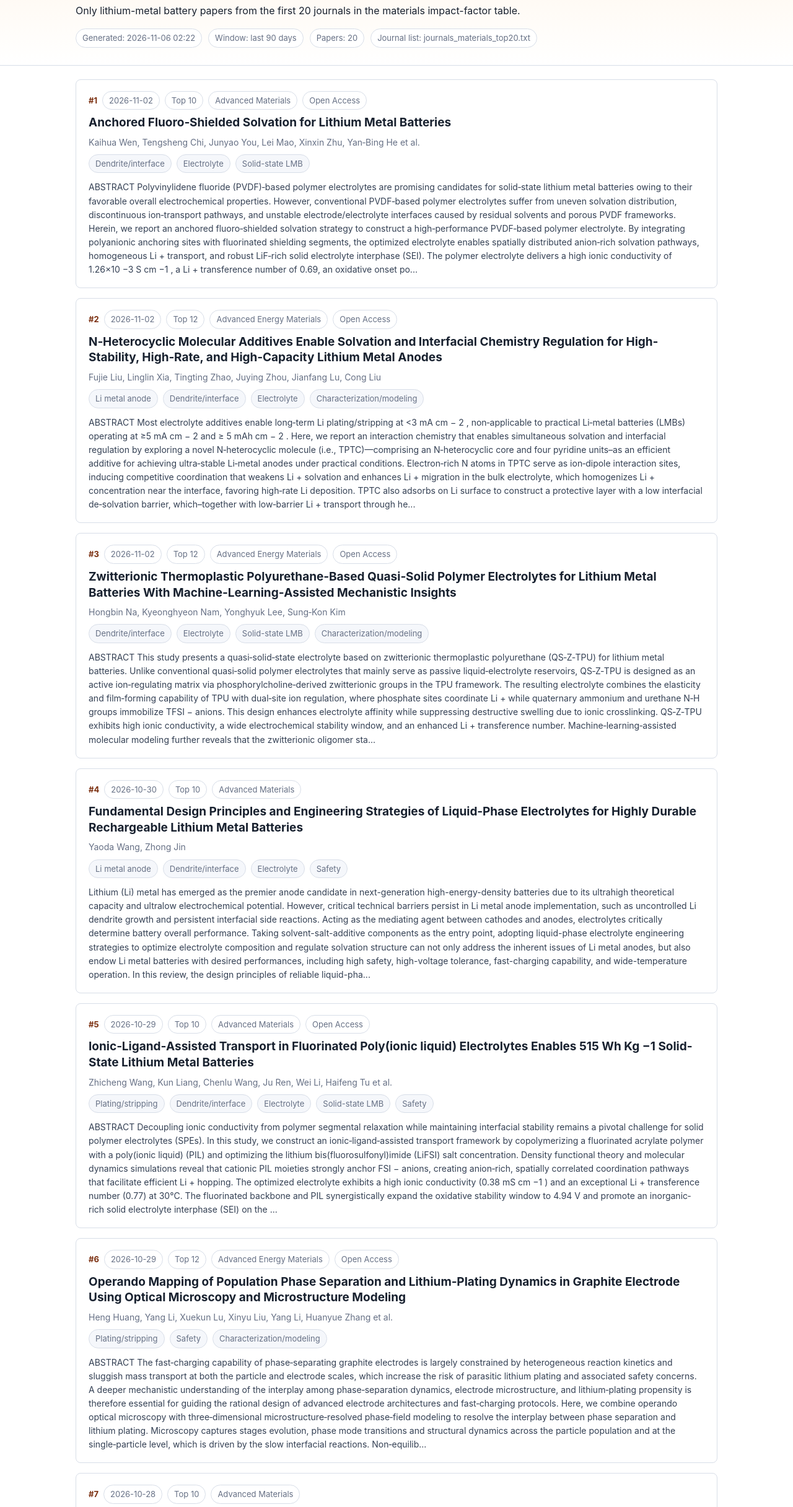
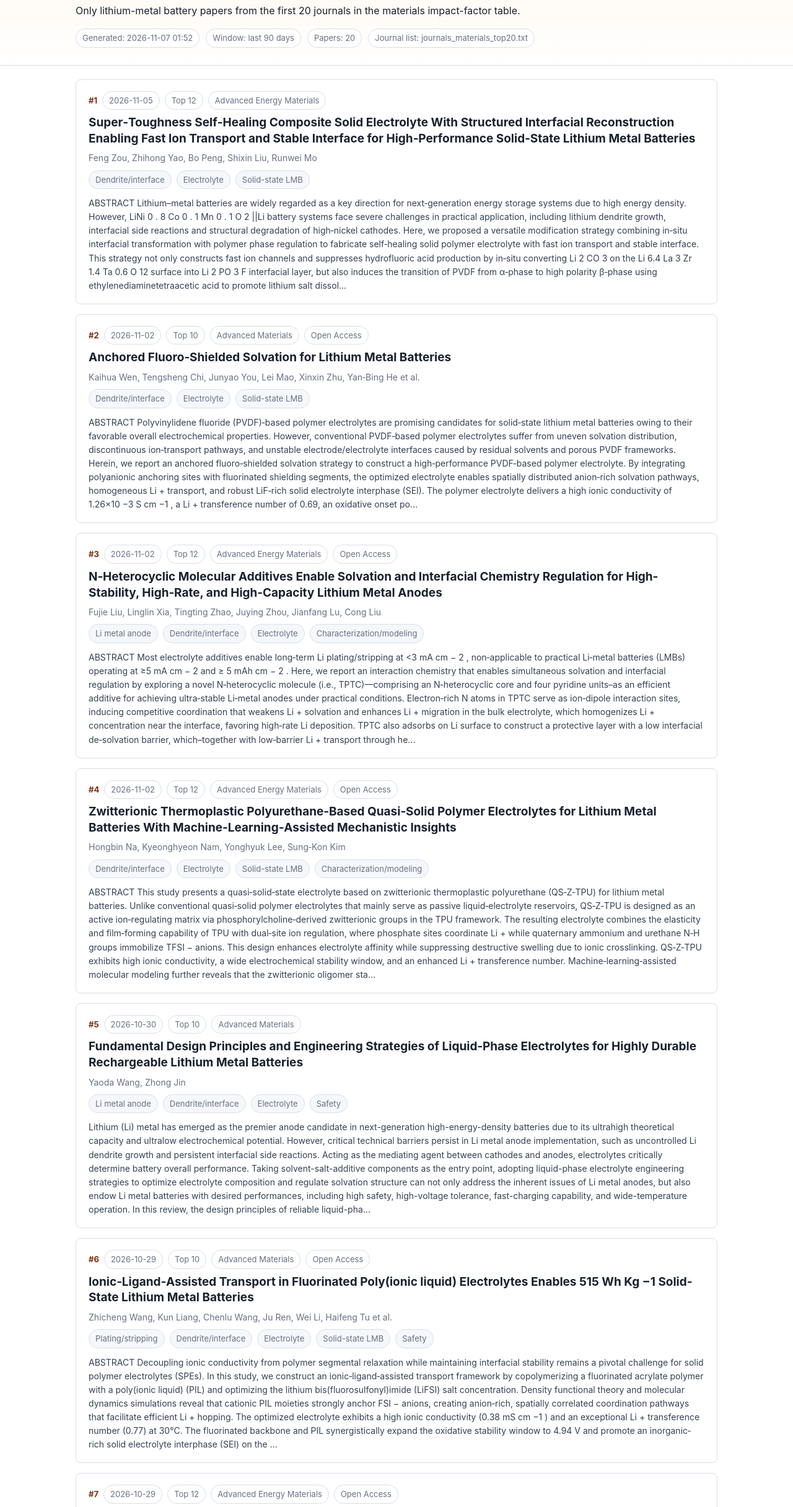
Before and after one commit to liliY111222/lmb-top20-daily, a plain HTML site: page index.html in a window 1280 px wide. Shown: the part 77-2509 px from the top of the page at 62% size. Drawn offline with Linux system fonts and the light colour scheme.

Commit message:
Update lithium-metal battery papers

```diff
--- a/index.html
+++ b/index.html
@@ -114,7 +114,7 @@
       <h1>Lithium Metal Battery Papers - Materials Top 20</h1>
       <div>Only lithium-metal battery papers from the first 20 journals in the materials impact-factor table.</div>
       <div class="summary">
-        <span class="pill">Generated: 2026-11-06 02:22</span>
+        <span class="pill">Generated: 2026-11-07 01:52</span>
         <span class="pill">Window: last 90 days</span>
         <span class="pill">Papers: 20</span>
         <span class="pill">Journal list: journals_materials_top20.txt</span>
@@ -126,7 +126,15 @@
 
 
             <article class="paper">
-              <div class="meta"><strong>#1</strong><span>2026-11-02</span><span>Top 10</span><span>Advanced Materials</span><span>Open Access</span></div>
+              <div class="meta"><strong>#1</strong><span>2026-11-05</span><span>Top 12</span><span>Advanced Energy Materials</span></div>
+              <h2><a href="https://doi.org/10.1002/aenm.71809" target="_blank" rel="noreferrer">Super‐Toughness Self‐Healing Composite Solid Electrolyte With Structured Interfacial Reconstruction Enabling Fast Ion Transport and Stable Interface for High‐Performance Solid‐State Lithium Metal Batteries</a></h2>
+              <p class="authors">Feng Zou, Zhihong Yao, Bo Peng, Shixin Liu, Runwei Mo</p>
+              <div class="tags"><span>Dendrite/interface</span><span>Electrolyte</span><span>Solid-state LMB</span></div>
+              <p class="abstract">ABSTRACT Lithium–metal batteries are widely regarded as a key direction for next‐generation energy storage systems due to high energy density. However, LiNi 0 . 8 Co 0 . 1 Mn 0 . 1 O 2 ||Li battery systems face severe challenges in practical application, including lithium dendrite growth, interfacial side reactions and structural degradation of high‐nickel cathodes. Here, we proposed a versatile modification strategy combining in‐situ interfacial transformation with polymer phase regulation to fabricate self‐healing solid polymer electrolyte with fast ion transport and stable interface. This strategy not only constructs fast ion channels and suppresses hydrofluoric acid production by in‐situ converting Li 2 CO 3 on the Li 6.4 La 3 Zr 1.4 Ta 0.6 O 12 surface into Li 2 PO 3 F interfacial layer, but also induces the transition of PVDF from α‐phase to high polarity β‐phase using ethylenediaminetetraacetic acid to promote lithium salt dissol...</p>
+            </article>
+
+            <article class="paper">
+              <div class="meta"><strong>#2</strong><span>2026-11-02</span><span>Top 10</span><span>Advanced Materials</span><span>Open Access</span></div>
               <h2><a href="https://doi.org/10.1002/adma.75606" target="_blank" rel="noreferrer">Anchored Fluoro‐Shielded Solvation for Lithium Metal Batteries</a></h2>
               <p class="authors">Kaihua Wen, Tengsheng Chi, Junyao You, Lei Mao, Xinxin Zhu, Yan‐Bing He et al.</p>
               <div class="tags"><span>Dendrite/interface</span><span>Electrolyte</span><span>Solid-state LMB</span></div>
@@ -134,7 +142,7 @@
             </article>
 
             <article class="paper">
-              <div class="meta"><strong>#2</strong><span>2026-11-02</span><span>Top 12</span><span>Advanced Energy Materials</span><span>Open Access</span></div>
+              <div class="meta"><strong>#3</strong><span>2026-11-02</span><span>Top 12</span><span>Advanced Energy Materials</span><span>Open Access</span></div>
               <h2><a href="https://doi.org/10.1002/aenm.71794" target="_blank" rel="noreferrer">N‐Heterocyclic Molecular Additives Enable Solvation and Interfacial Chemistry Regulation for High‐Stability, High‐Rate, and High‐Capacity Lithium Metal Anodes</a></h2>
               <p class="authors">Fujie Liu, Linglin Xia, Tingting Zhao, Juying Zhou, Jianfang Lu, Cong Liu</p>
               <div class="tags"><span>Li metal anode</span><span>Dendrite/interface</span><span>Electrolyte</span><span>Characterization/modeling</span></div>
@@ -142,7 +150,7 @@
             </article>
 
             <article class="paper">
-              <div class="meta"><strong>#3</strong><span>2026-11-02</span><span>Top 12</span><span>Advanced Energy Materials</span><span>Open Access</span></div>
+              <div class="meta"><strong>#4</strong><span>2026-11-02</span><span>Top 12</span><span>Advanced Energy Materials</span><span>Open Access</span></div>
               <h2><a href="https://doi.org/10.1002/aenm.71793" target="_blank" rel="noreferrer">Zwitterionic Thermoplastic Polyurethane‐Based Quasi‐Solid Polymer Electrolytes for Lithium Metal Batteries With Machine‐Learning‐Assisted Mechanistic Insights</a></h2>
               <p class="authors">Hongbin Na, Kyeonghyeon Nam, Yonghyuk Lee, Sung‐Kon Kim</p>
               <div class="tags"><span>Dendrite/interface</span><span>Electrolyte</span><span>Solid-state LMB</span><span>Characterization/modeling</span></div>
@@ -150,7 +158,7 @@
             </article>
 
             <article class="paper">
-              <div class="meta"><strong>#4</strong><span>2026-10-30</span><span>Top 10</span><span>Advanced Materials</span></div>
+              <div class="meta"><strong>#5</strong><span>2026-10-30</span><span>Top 10</span><span>Advanced Materials</span></div>
               <h2><a href="https://doi.org/10.1002/adma.75533" target="_blank" rel="noreferrer">Fundamental Design Principles and Engineering Strategies of Liquid‐Phase Electrolytes for Highly Durable Rechargeable Lithium Metal Batteries</a></h2>
               <p class="authors">Yaoda Wang, Zhong Jin</p>
               <div class="tags"><span>Li metal anode</span><span>Dendrite/interface</span><span>Electrolyte</span><span>Safety</span></div>
@@ -158,7 +166,7 @@
             </article>
 
             <article class="paper">
-              <div class="meta"><strong>#5</strong><span>2026-10-29</span><span>Top 10</span><span>Advanced Materials</span><span>Open Access</span></div>
+              <div class="meta"><strong>#6</strong><span>2026-10-29</span><span>Top 10</span><span>Advanced Materials</span><span>Open Access</span></div>
               <h2><a href="https://doi.org/10.1002/adma.75524" target="_blank" rel="noreferrer">Ionic‐Ligand‐Assisted Transport in Fluorinated Poly(ionic liquid) Electrolytes Enables 515 Wh Kg −1 Solid‐State Lithium Metal Batteries</a></h2>
               <p class="authors">Zhicheng Wang, Kun Liang, Chenlu Wang, Ju Ren, Wei Li, Haifeng Tu et al.</p>
               <div class="tags"><span>Plating/stripping</span><span>Dendrite/interface</span><span>Electrolyte</span><span>Solid-state LMB</span><span>Safety</span></div>
@@ -166,7 +174,7 @@
             </article>
 
             <article class="paper">
-              <div class="meta"><strong>#6</strong><span>2026-10-29</span><span>Top 12</span><span>Advanced Energy Materials</span><span>Open Access</span></div>
+              <div class="meta"><strong>#7</strong><span>2026-10-29</span><span>Top 12</span><span>Advanced Energy Materials</span><span>Open Access</span></div>
               <h2><a href="https://doi.org/10.1002/aenm.71762" target="_blank" rel="noreferrer">Operando Mapping of Population Phase Separation and Lithium‐Plating Dynamics in Graphite Electrode Using Optical Microscopy and Microstructure Modeling</a></h2>
               <p class="authors">Heng Huang, Yang Li, Xuekun Lu, Xinyu Liu, Yang Li, Huanyue Zhang et al.</p>
               <div class="tags"><span>Plating/stripping</span><span>Safety</span><span>Characterization/modeling</span></div>
@@ -174,7 +182,7 @@
             </article>
 
             <article class="paper">
-              <div class="meta"><strong>#7</strong><span>2026-10-28</span><span>Top 10</span><span>Advanced Materials</span></div>
+              <div class="meta"><strong>#8</strong><span>2026-10-28</span><span>Top 10</span><span>Advanced Materials</span></div>
               <h2><a href="https://doi.org/10.1002/adma.75485" target="_blank" rel="noreferrer">Beyond Isolated Active Sites: Adjacent Single‐Atom‐Nanoparticle Electronic Coupling Enables Lateral Lithium Growth</a></h2>
               <p class="authors">Jun Zhang, Yu Dong, Zhenyu Wang, Tongxiang Chen, Xudong Sun, Jing Li et al.</p>
               <div class="tags"><span>Li metal anode</span><span>Dendrite/interface</span><span>Characterization/modeling</span></div>
@@ -182,7 +190,7 @@
             </article>
 
             <article class="paper">
-              <div class="meta"><strong>#8</strong><span>2026-10-27</span><span>Top 12</span><span>Advanced Energy Materials</span><span>Open Access</span></div>
+              <div class="meta"><strong>#9</strong><span>2026-10-27</span><span>Top 12</span><span>Advanced Energy Materials</span><span>Open Access</span></div>
               <h2><a href="https://doi.org/10.1002/aenm.71759" target="_blank" rel="noreferrer">Bifunctional Additive Enabled Thermoresponsive Electrolytes With Dual‐Mode Manipulation Toward Safe Lithium Metal Batteries</a></h2>
               <p class="authors">Xue Yang, Xiao Hang Guo, Ming Hui Zhang, Yu Hao Huang, Yong Li, Bao Ning Zhu et al.</p>
               <div class="tags"><span>Dendrite/interface</span><span>Electrolyte</span><span>Solid-state LMB</span><span>Safety</span></div>
@@ -190,7 +198,7 @@
             </article>
 
             <article class="paper">
-              <div class="meta"><strong>#9</strong><span>2026-10-27</span><span>Top 12</span><span>Advanced Energy Materials</span><span>Open Access</span></div>
+              <div class="meta"><strong>#10</strong><span>2026-10-27</span><span>Top 12</span><span>Advanced Energy Materials</span><span>Open Access</span></div>
               <h2><a href="https://doi.org/10.1002/aenm.71761" target="_blank" rel="noreferrer">Redirecting Bond Cleavage in Sacrificial Prelithiation via Dual‐Side Separator Engineering for Anode‐Free Lithium Batteries</a></h2>
               <p class="authors">Junyu Zhang, Xiangrui Tian, Jiawen Tang, Yunsong Li, Wenzhuo Tan, Peiwen Fan et al.</p>
               <div class="tags"><span>Dendrite/interface</span><span>Electrolyte</span><span>Solid-state LMB</span><span>Characterization/modeling</span></div>
@@ -198,7 +206,7 @@
             </article>
 
             <article class="paper">
-              <div class="meta"><strong>#10</strong><span>2026-10-24</span><span>Top 12</span><span>Advanced Energy Materials</span><span>Open Access</span></div>
+              <div class="meta"><strong>#11</strong><span>2026-10-24</span><span>Top 12</span><span>Advanced Energy Materials</span><span>Open Access</span></div>
               <h2><a href="https://doi.org/10.1002/aenm.71748" target="_blank" rel="noreferrer">Mineral Particle Suspensions in Carbonate Electrolyte Enable LiF‐Rich Interphases for Durable Lithium Metal Batteries</a></h2>
               <p class="authors">Hongmei Liang, Lisha Mou, Jin Leng, Aiping Wang, Li Wang, Yongsheng Han et al.</p>
               <div class="tags"><span>Li metal anode</span><span>Dendrite/interface</span><span>Electrolyte</span><span>Solid-state LMB</span></div>
@@ -206,19 +214,11 @@
             </article>
 
             <article class="paper">
-              <div class="meta"><strong>#11</strong><span>2026-10-22</span><span>Top 12</span><span>Advanced Energy Materials</span><span>Open Access</span></div>
+              <div class="meta"><strong>#12</strong><span>2026-10-22</span><span>Top 12</span><span>Advanced Energy Materials</span><span>Open Access</span></div>
               <h2><a href="https://doi.org/10.1002/aenm.71710" target="_blank" rel="noreferrer">A Tailored Multifunctional Lithium Organosilicate Salt Constructing Robust Interphases for High Voltage Lithium Metal Batteries</a></h2>
               <p class="authors">Ningxiang Zhu, Gaojie J. Xu, Guansheng Chen, Shenghang Zhang, Zhilin Yang, Yu Zhao et al.</p>
               <div class="tags"><span>Dendrite/interface</span><span>Electrolyte</span><span>Solid-state LMB</span></div>
               <p class="abstract">ABSTRACT Lithium metal batteries (LMBs) have attracted extensive attention due to their high energy density. However, when lithium (Li) metal is paired with high‐voltage cathode materials, its practical application is limited by issues such as continuous oxidative decomposition of electrolytes and the incompatibility between electrolytes and aggressive electrodes. Herein, we synthesize a fluorinated lithium organosilicate salt (i.e., lithium fluorobis(fluoropinacolatoborato)silicate, LiPBS) to address the aforementioned challenges. The results show that the LiPBS can form a protective and rigid‐flexible cathode electrolyte interphase (CEI) on the cathode surface. Simultaneously, PBS − readily forms a coordination ion pair (CIP) with Li + , constructing an inorganic‐rich solid electrolyte interphase (SEI) on the Li anode. Furthermore, Si─O groups in the LiPBS can effectively scavenge HF and H 2 O from the electrolyte. These advantageous ...</p>
-            </article>
-
-            <article class="paper">
-              <div class="meta"><strong>#12</strong><span>2026-10-20</span><span>Top 12</span><span>Advanced Energy Materials</span><span>Open Access</span></div>
-              <h2><a href="https://doi.org/10.1002/aenm.71721" target="_blank" rel="noreferrer">Dual Anion‐Involved Interfacial Chemistry Enables Ultra‐Stable PEO‐Based Solid‐State Lithium Metal Batteries by Suppressing NMP‐Induced Side Reactions</a></h2>
-              <p class="authors">Weiya Li, Hongkai Hu, Kang Dong, Jiahao Geng, MengQiu Li, Die Lai et al.</p>
-              <div class="tags"><span>Dendrite/interface</span><span>Electrolyte</span><span>Solid-state LMB</span></div>
-              <p class="abstract">ABSTRACT The incorporation of solvent N‐methylpyrrolidone (NMP) into polyethylene oxide (PEO) weakens EO‐Li + interaction and boosts Li + transport via strong Li + affinity, but free NMP inevitably reacts with Li metal, undermining interface stability. Herein, we report a dual‐anion coordination strategy that repurposes the residual NMP from a “side‐reaction source” into a “functional component”. LiDFOB and LiNO 3 are introduced as dual‐salt additives into an NMP‐containing PEO/LiTFSI system. Leveraging the preferential coordination of DFOB– and NO 3 – with Li + , an anion‐enriched solvation sheath is constructed, which strengthens the Li + ‐NMP interactions. The modified coordination environment facilitates the preferential formation of a kinetically stable, anion‐derived solid electrolyte interphase (SEI), effectively mitigating interfacial side reactions between the NMP and Li metal. As a result, the obtained electrolyte delivers a h...</p>
             </article>
 
             <article class="paper">
```
Also changed, not shown: papers.json (+20 -20 lines).
